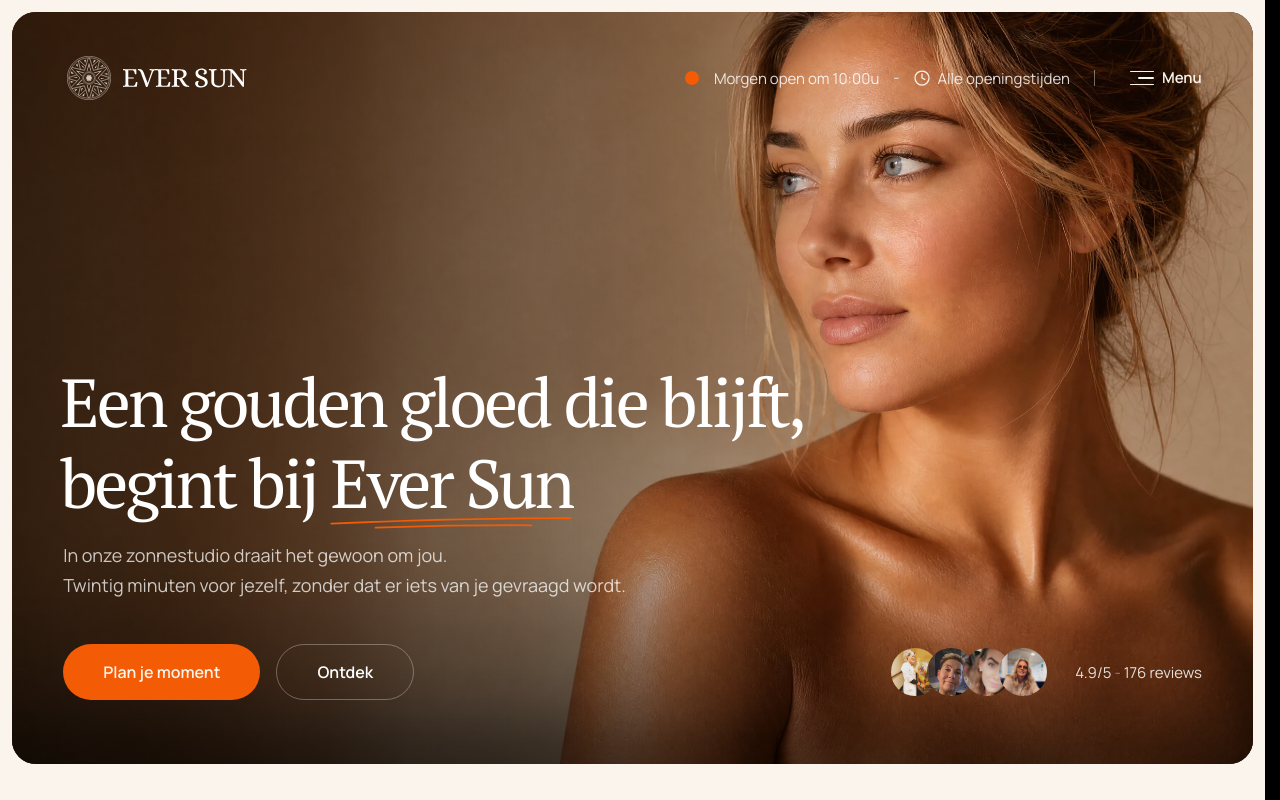
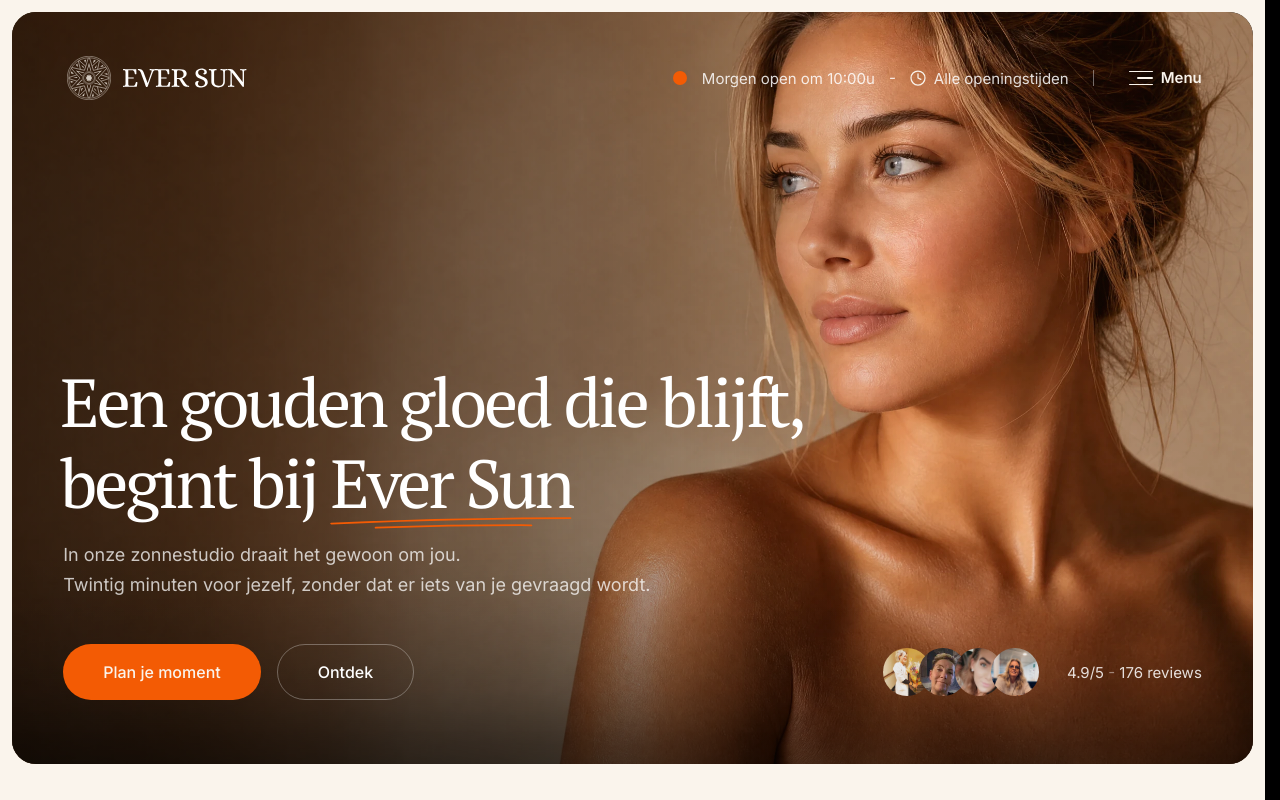
Before and after one commit to timothyvansas-gif/eversun, a Next.js app: page / in a window 1280 px wide. Shown: the top 800 px of the page. Built offline with nearby package versions, Linux system fonts and the light colour scheme.

Commit message:
revert: go back to Inter as the body font
Reverts 6f44bac. Manrope's narrower, quirkier shapes did not hold up
against the PT Serif headings on second look.

Co-Authored-By: Claude Opus 5 <noreply@anthropic.com>

```diff
--- a/src/app/globals.css
+++ b/src/app/globals.css
@@ -51,7 +51,7 @@ body {
 }
 
 @theme inline {
-  --font-sans: var(--font-manrope);
+  --font-sans: var(--font-inter);
   --font-display: var(--font-alice);
   --font-alice: var(--font-alice);
 }
--- a/src/app/layout.tsx
+++ b/src/app/layout.tsx
@@ -1,10 +1,10 @@
 import type { Metadata } from "next";
-import { Manrope, PT_Serif } from "next/font/google";
+import { Inter, PT_Serif } from "next/font/google";
 import "./globals.css";
 import SmoothScroll from "@/components/smooth-scroll";
 
-const manrope = Manrope({
-  variable: "--font-manrope",
+const inter = Inter({
+  variable: "--font-inter",
   subsets: ["latin"],
 });
 
@@ -83,7 +83,7 @@ export default function RootLayout({
     <html
       lang="nl"
       translate="no"
-      className={`${manrope.variable} ${alice.variable} h-full antialiased`}
+      className={`${inter.variable} ${alice.variable} h-full antialiased`}
       suppressHydrationWarning
     >
       <head>
--- a/src/components/hero/hero-buttons.tsx
+++ b/src/components/hero/hero-buttons.tsx
@@ -19,7 +19,7 @@ export default function HeroButtons({ onOpenAfspraak, onOpenPlanJeMoment }: { on
           unfolds, the way the outline pills do. Mobile keeps its fixed width:
           there is no hover there, so there is nothing to grow into. */}
       <button
-        className="group/cta w-[172px] px-0 sm:w-auto sm:px-10 min-h-[48px] sm:min-h-[56px] lg:min-h-[56px] font-sans font-semibold text-[14px] md:text-[16px] text-surface-page cursor-pointer active:scale-[0.98] transition-transform duration-200"
+        className="group/cta w-[172px] px-0 sm:w-auto sm:px-10 min-h-[48px] sm:min-h-[56px] lg:min-h-[56px] font-sans font-medium text-[14px] md:text-[16px] text-surface-page cursor-pointer active:scale-[0.98] transition-transform duration-200"
         onClick={() => {
           if (window.innerWidth < 768) {
             onOpenPlanJeMoment();
@@ -45,7 +45,7 @@ export default function HeroButtons({ onOpenAfspraak, onOpenPlanJeMoment }: { on
           would override the `hidden` class below lg (inline style always
           beats a class), showing the button on mobile too. */}
       <button
-        className="group/cta hidden lg:flex justify-center items-center rounded-full px-10 min-h-[56px] font-sans font-semibold text-[16px] text-white cursor-pointer border border-white/30 hover:border-white active:scale-[0.98] transition-[transform,border-color] duration-200"
+        className="group/cta hidden lg:flex justify-center items-center rounded-full px-10 min-h-[56px] font-sans font-medium text-[16px] text-white cursor-pointer border border-white/30 hover:border-white active:scale-[0.98] transition-[transform,border-color] duration-200"
         onClick={() => {
           document.getElementById("waarom")?.scrollIntoView({ behavior: "smooth", block: "start" });
         }}
--- a/src/components/hero/openingstijden-overlay.tsx
+++ b/src/components/hero/openingstijden-overlay.tsx
@@ -22,7 +22,7 @@ const WHATSAPP_URL =
 function AppointmentButton({ onPlanJeMoment }: { onPlanJeMoment?: () => void }) {
   // The orange holds on hover, like every other accent button.
   const className =
-    "group/cta mt-7 flex w-full items-center justify-center font-sans font-semibold text-[15px] text-surface-page active:scale-[0.98] relative overflow-hidden";
+    "group/cta mt-7 flex w-full items-center justify-center font-sans font-medium text-[15px] text-surface-page active:scale-[0.98] relative overflow-hidden";
   const style = {
     minHeight: "48px",
     borderRadius: "9999px",
@@ -111,7 +111,7 @@ function RouteButton() {
       href="https://www.google.com/maps/search/?api=1&query=Ever+Sun+Assen&query_place_id=ChIJAe9RzRwlyEcR1wglglnLp4w"
       target="_blank"
       rel="noopener noreferrer"
-      className="group/cta mt-3 md:mt-7 flex w-full md:w-fit items-center justify-center py-3 font-sans font-semibold text-[15px] text-ink rounded-full border px-8 active:scale-[0.98] transition-[transform,border-color] duration-200"
+      className="group/cta mt-3 md:mt-7 flex w-full md:w-fit items-center justify-center py-3 font-sans font-medium text-[15px] text-ink rounded-full border px-8 active:scale-[0.98] transition-[transform,border-color] duration-200"
       style={{ minHeight: "48px", borderColor: hovered ? "#1F1F1E" : "rgba(26,26,26,0.2)" }}
       onMouseEnter={() => { if (window.matchMedia("(hover: hover)").matches) setHovered(true); }}
       onMouseLeave={() => setHovered(false)}
--- a/src/components/hero/plan-je-moment-sheet.tsx
+++ b/src/components/hero/plan-je-moment-sheet.tsx
@@ -32,7 +32,7 @@ function WhatsAppButton({ whatsappUrl }: { whatsappUrl: string }) {
       target="_blank"
       rel="noopener noreferrer"
       // The orange holds on hover, like every other accent button.
-      className="w-full font-sans font-semibold text-[15px] text-surface-page active:scale-[0.98] relative overflow-hidden"
+      className="w-full font-sans font-medium text-[15px] text-surface-page active:scale-[0.98] relative overflow-hidden"
       style={{
         display: "grid",
         gridTemplateColumns: "subgrid",
@@ -60,7 +60,7 @@ function PhoneButton() {
   return (
     <a
       href="tel:+31625306491"
-      className="w-full font-sans font-semibold text-[15px] text-ink rounded-full border active:scale-[0.98] transition-[transform,border-color] duration-200"
+      className="w-full font-sans font-medium text-[15px] text-ink rounded-full border active:scale-[0.98] transition-[transform,border-color] duration-200"
       style={{
         display: "grid",
         gridTemplateColumns: "subgrid",
--- a/src/components/photo-card.tsx
+++ b/src/components/photo-card.tsx
@@ -76,7 +76,7 @@ export default function PhotoCard() {
             />
           </button>
           <button
-            className="md:hidden absolute bottom-3 right-3 z-10 flex items-center gap-2 text-sm font-semibold text-zinc-500 cursor-pointer rounded-full border border-[#ece2d2] bg-surface-page px-[14px] py-1.5"
+            className="md:hidden absolute bottom-3 right-3 z-10 flex items-center gap-2 text-sm font-medium text-zinc-500 cursor-pointer rounded-full border border-[#ece2d2] bg-surface-page px-[14px] py-1.5"
             onClick={() => setSheetOpen(true)}
             aria-label="Alle foto's bekijken"
           >
@@ -92,7 +92,7 @@ export default function PhotoCard() {
             </p>
           </div>
           <button
-            className="hidden md:flex items-center gap-2 text-sm font-semibold text-zinc-500 whitespace-nowrap ml-4 cursor-pointer rounded-full border border-[#ece2d2] hover:border-zinc-500 transition-colors duration-150  px-[20px] py-[10px] translate-y-[10px]"
+            className="hidden md:flex items-center gap-2 text-sm font-medium text-zinc-500 whitespace-nowrap ml-4 cursor-pointer rounded-full border border-[#ece2d2] hover:border-zinc-500 transition-colors duration-150  px-[20px] py-[10px] translate-y-[10px]"
             onClick={() => setSheetOpen(true)}
             aria-label="Alle foto's bekijken"
           >
--- a/src/lib/button-styles.ts
+++ b/src/lib/button-styles.ts
@@ -7,14 +7,14 @@
  * consumer's className.
  */
 export const BTN_PILL =
-  "group/cta inline-flex items-center text-zinc-900 text-[15px] font-semibold font-sans tracking-[-0.01em] border border-line rounded-full px-[18px] cursor-pointer hover:border-[#312019] focus-visible:outline-2 focus-visible:outline-offset-2 focus-visible:outline-zinc-900 transition-colors duration-150";
+  "group/cta inline-flex items-center text-zinc-900 text-[15px] font-medium font-sans tracking-[-0.01em] border border-line rounded-full px-[18px] cursor-pointer hover:border-[#312019] focus-visible:outline-2 focus-visible:outline-offset-2 focus-visible:outline-zinc-900 transition-colors duration-150";
 
 /**
  * Filled variant of the same pill, for when the CTA carries a section on its
- * own. Semibold like the other accent buttons (hero, contact).
+ * own. Medium weight like the other accent buttons (hero, contact).
  *
  * The orange never changes on hover: the arrow unfolding is the whole hover
  * state, the same as the hero CTA. Pair with `<CtaArrow />`.
  */
 export const BTN_PILL_ACCENT =
-  "group/cta inline-flex items-center bg-accent text-surface-page text-[15px] font-semibold font-sans tracking-[-0.01em] rounded-full px-[18px] cursor-pointer active:scale-[0.98] focus-visible:outline-2 focus-visible:outline-offset-2 focus-visible:outline-zinc-900 transition-transform duration-150";
+  "group/cta inline-flex items-center bg-accent text-surface-page text-[15px] font-medium font-sans tracking-[-0.01em] rounded-full px-[18px] cursor-pointer active:scale-[0.98] focus-visible:outline-2 focus-visible:outline-offset-2 focus-visible:outline-zinc-900 transition-transform duration-150";
```
Also changed, not shown: 1 other file (tests, documents, lock files or other folders).
